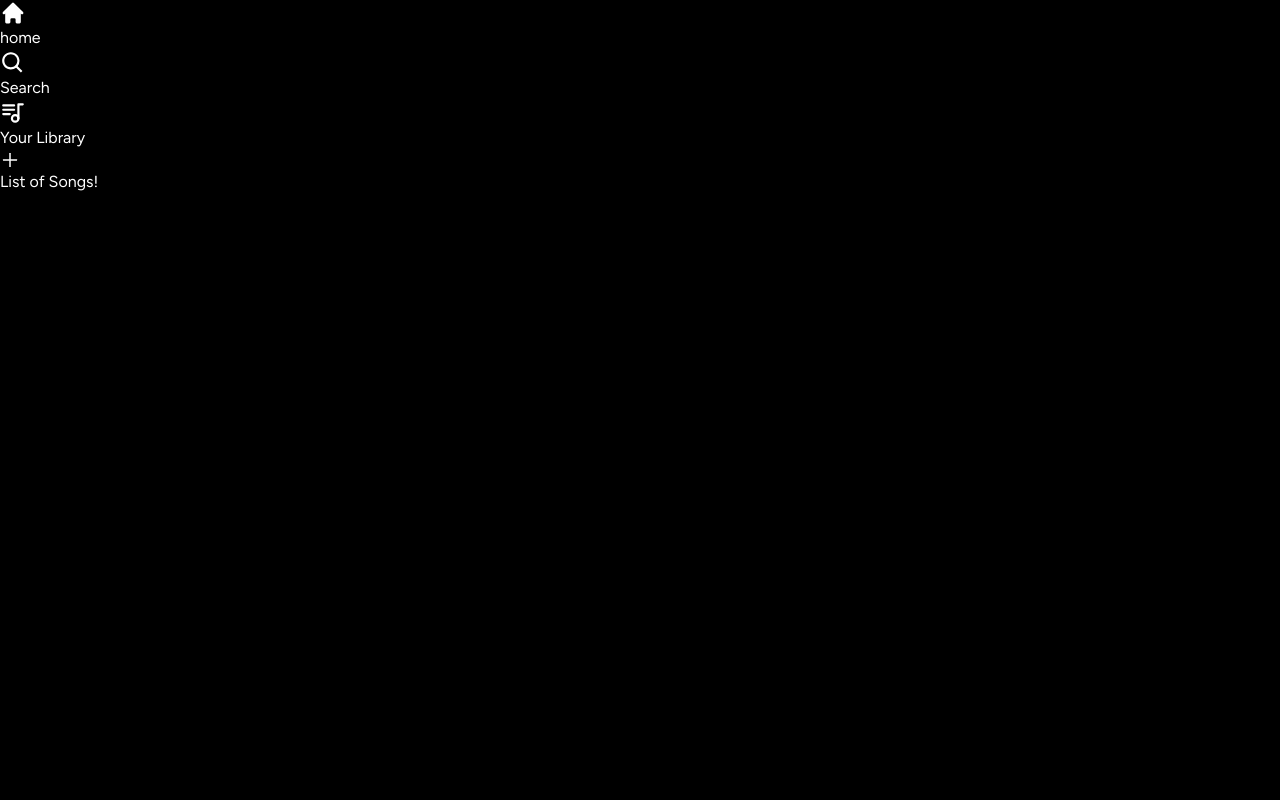
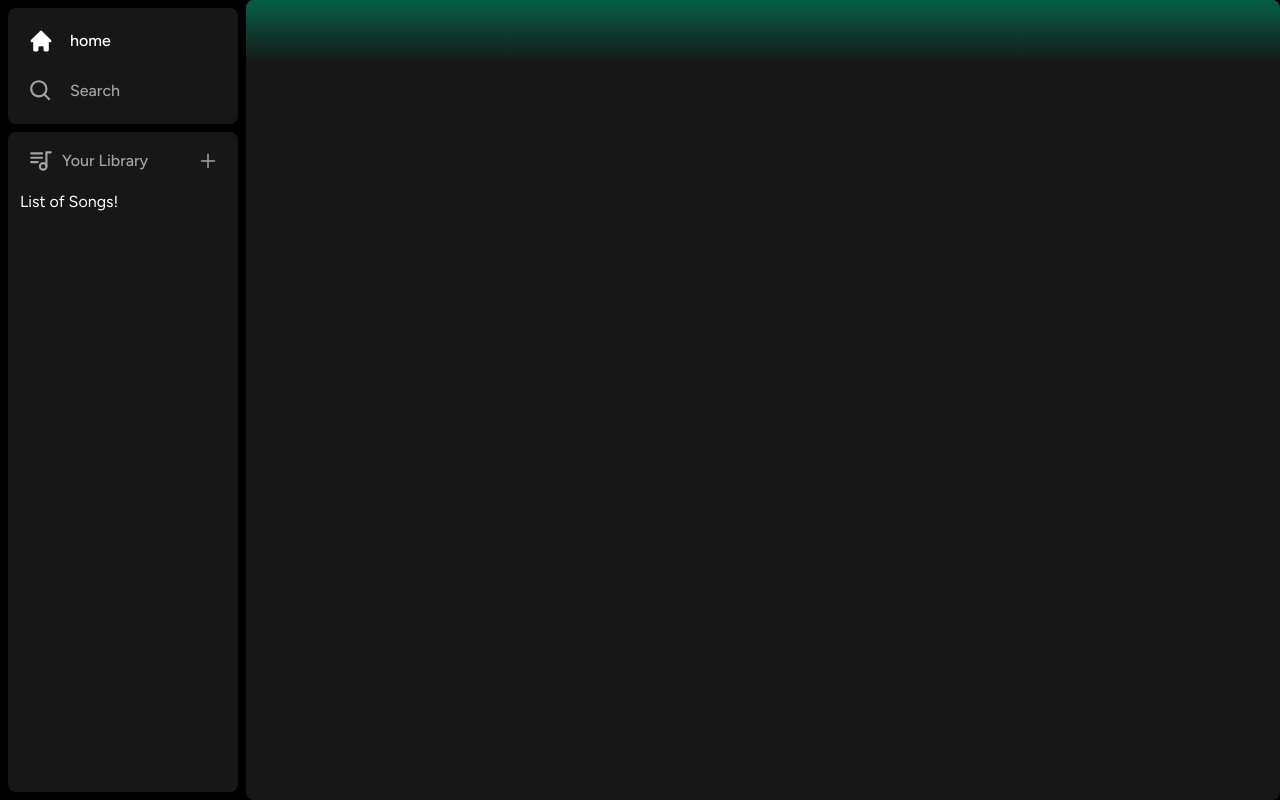
Before and after one commit to hauolinalani/spotify-clone, a Next.js app: page / in a window 1280 px wide. Built offline with nearby package versions, Linux system fonts and the light colour scheme.

Commit message:
YAY! It's green and works beautifully!

```diff
--- a/app/globals.css
+++ b/app/globals.css
@@ -4,7 +4,7 @@
 
 html,
 body,
-root{
+:root{
 height: 100%;
 background-color:black;
 color-scheme: dark;
--- a/tailwind.config.ts
+++ b/tailwind.config.js
@@ -1,14 +1,16 @@
-import type { Config } from 'tailwindcss'
-
-const config: Config = {
+/** @type {import('tailwindcss').Config} */
+module.exports = {
   content: [
     './pages/**/*.{js,ts,jsx,tsx,mdx}',
     './components/**/*.{js,ts,jsx,tsx,mdx}',
     './app/**/*.{js,ts,jsx,tsx,mdx}',
   ],
   theme: {
-    extend: {},
+    extend: {
+      backgroundImage: {
+
+      },
+    },
+  },
   plugins: [],
 }
-
- }
```
